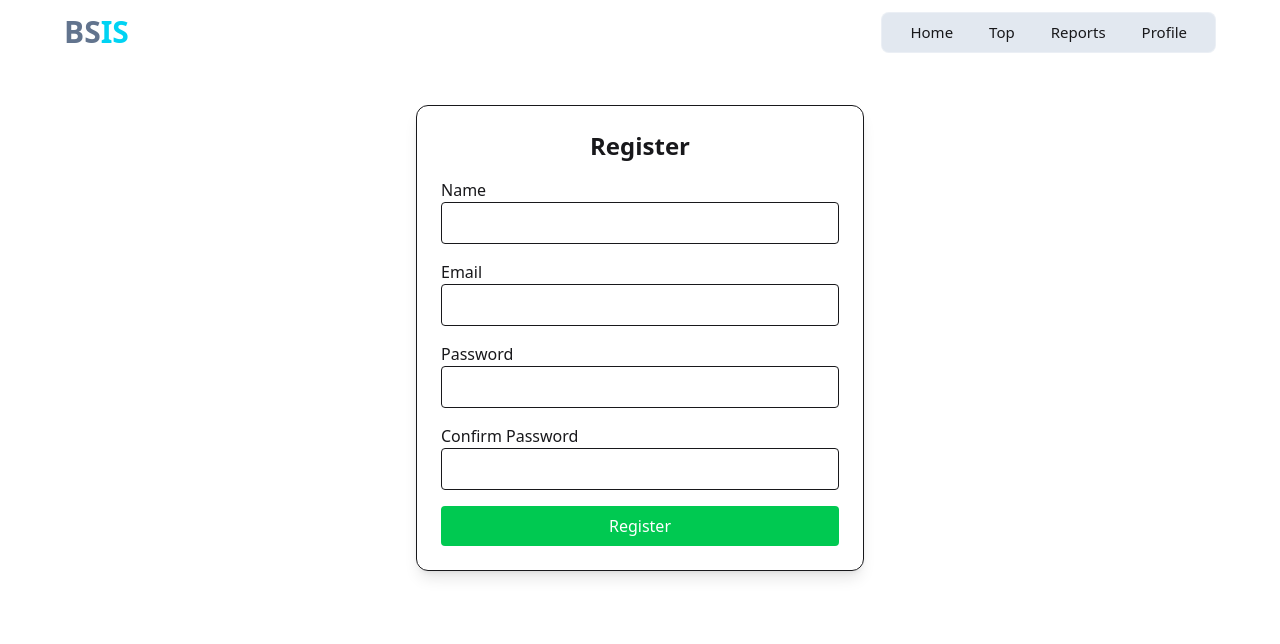
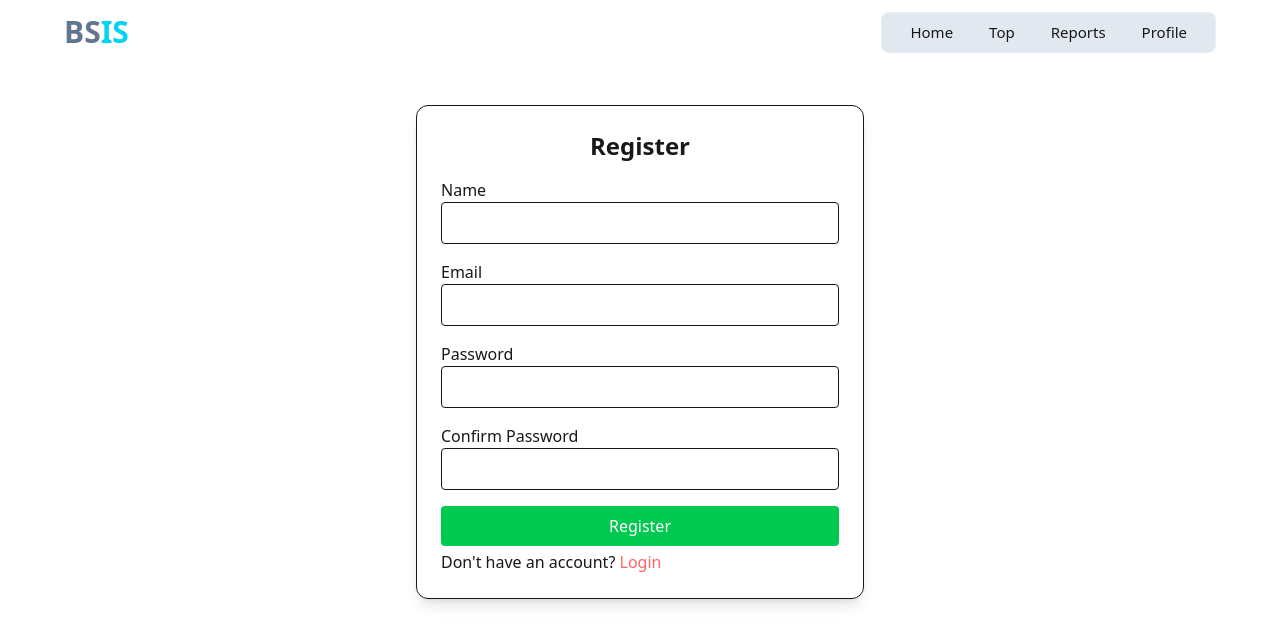
Before and after one commit to vanhellsing102/bsis, a Next.js app: page /register in a window 1280 px wide. Shown: the top 644 px of the page. Built offline with nearby package versions, Linux system fonts and the light colour scheme; no server answers.

Commit message:
update profile name using firebase

```diff
--- a/src/AuthContext/AuthContextProvider.jsx
+++ b/src/AuthContext/AuthContextProvider.jsx
@@ -1,6 +1,6 @@
 "use client";
 import { createContext, useContext, useEffect, useState } from "react";
-import { createUserWithEmailAndPassword, getAuth, onAuthStateChanged, signInWithEmailAndPassword, signOut } from "firebase/auth";
+import { createUserWithEmailAndPassword, getAuth, onAuthStateChanged, signInWithEmailAndPassword, signOut, updateProfile } from "firebase/auth";
 import app from "@/firebase/firebase.config";
 
 const auth = getAuth(app);
@@ -25,6 +25,11 @@ const AuthContextProvider = ({children}) => {
     const logoutUser = () =>{
         return signOut(auth);
     }
+    const updateProfileName = (name) =>{
+        return updateProfile(auth.currentUser, {
+            displayName: name
+        })
+    }
     useEffect(() =>{
         const usSubscribe = onAuthStateChanged(auth, (currentUser) =>{
             setLoading(false);
@@ -40,7 +45,8 @@ const AuthContextProvider = ({children}) => {
         user,
         createUser,
         loginUser,
-        logoutUser
+        logoutUser,
+        updateProfileName
     }
     return (
         <AuthContext.Provider value={authInfo}>
--- a/src/app/login/page.jsx
+++ b/src/app/login/page.jsx
@@ -2,6 +2,7 @@
 import { useForm } from "react-hook-form";
 import { getAuthContext } from "@/AuthContext/AuthContextProvider";
 import { redirect } from "next/navigation";
+import Link from "next/link";
 
 export default function LoginPage() {
   const {loginUser, user} = getAuthContext();
@@ -60,6 +61,7 @@ export default function LoginPage() {
           Login
         </button>
       </form>
+      <p className="mt-1">Don't have an account? <Link href={"/register"} className="text-red-400">Register</Link></p>
     </div>
   );
 }
--- a/src/app/register/page.jsx
+++ b/src/app/register/page.jsx
@@ -1,9 +1,11 @@
 "use client";
 import { getAuthContext } from "@/AuthContext/AuthContextProvider";
+import Link from "next/link";
+import { redirect } from "next/navigation";
 import { useForm } from "react-hook-form";
 
 const Register = () => {
-  const {createUser} = getAuthContext();
+  const {createUser, updateProfileName, user} = getAuthContext();
 
   const {
     register,
@@ -25,11 +27,15 @@ const Register = () => {
     .then(userCredential =>{
       const user = userCredential.user;
       console.log(user);
+      updateProfileName(name)
+      .then(() =>console.log("updated name"))
+      .catch(error=> console.log(error));
     })
     .catch(error =>{
       console.log(error);
     })
   };
+  user && redirect(`/u/${user?.uid}`);
   return (
     <div className="max-w-md mx-auto mt-10 p-6 border rounded-xl shadow-lg">
       <h2 className="text-2xl font-bold mb-4 text-center">Register</h2>
@@ -96,6 +102,7 @@ const Register = () => {
           Register
         </button>
       </form>
+      <p className="mt-1">Don't have an account? <Link href={"/login"} className="text-red-400">Login</Link></p>
     </div>
   );
 };
--- a/src/components/PostCard.jsx
+++ b/src/components/PostCard.jsx
@@ -2,10 +2,12 @@ import moment from "moment";
 import Image from "next/image";
 import Link from "next/link";
 import RespondArea from "../components/RespondArea";
+import { getAuthContext } from "@/AuthContext/AuthContextProvider";
 
 const PostCard = ({ post }) => {
   const { title, description, image, createdAt, location, _id, userId, votes, boycott, opinion } = post;
   const date = moment(createdAt).format("dddd YYYY");
+  const {user} = getAuthContext();
 
   return (
     <div className="p-3 border border-slate-500 rounded-lg">
@@ -22,7 +24,7 @@ const PostCard = ({ post }) => {
             href={`/u/${userId}`}
             className="hover:underline underline-offset-2"
           >
-            <h3 className="text-[17px] font-medium text-slate-800">Md Murad</h3>
+            <h3 className="text-[17px] font-medium text-slate-800">{user?.displayName}</h3>
           </Link>
           <p className="text-sm text-slate-500">
             <span>{date}</span>,
```
